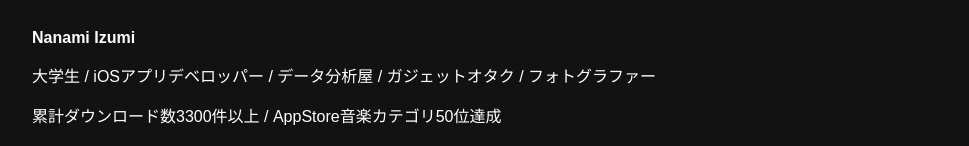
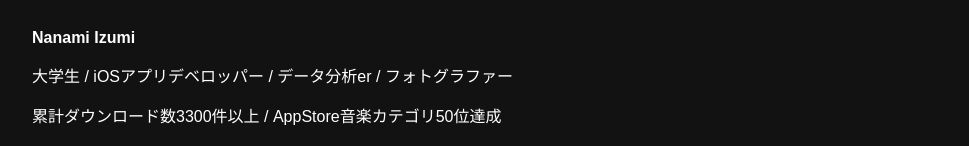
Before and after one commit to izuminanami/izuminanami.github.io, a plain HTML site: page index.html in a window 1280 px wide. Shown: the part 299-445 px from the top of the page, without its empty margins (0-969 px from the left). Drawn offline with Linux system fonts and the light colour scheme.

Commit message:
Update index.html

```diff
--- a/index.html
+++ b/index.html
@@ -32,7 +32,7 @@
       <img src="images/profile.png" alt="Profile Photo" class="profile-img">
     </div>
     <p><strong>Nanami Izumi</strong></p>
-    <p>大学生 / iOSアプリデベロッパー / データ分析屋 / ガジェットオタク / フォトグラファー</p>
+    <p>大学生 / iOSアプリデベロッパー / データ分析er / フォトグラファー</p>
     <p>累計ダウンロード数3300件以上 / AppStore音楽カテゴリ50位達成</p>
     <p>2003–2007: 東京都町田市<br />2007–2022: 千葉県千葉市<br />2022–2025: 東京都墨田区</p>
   </section>
```
